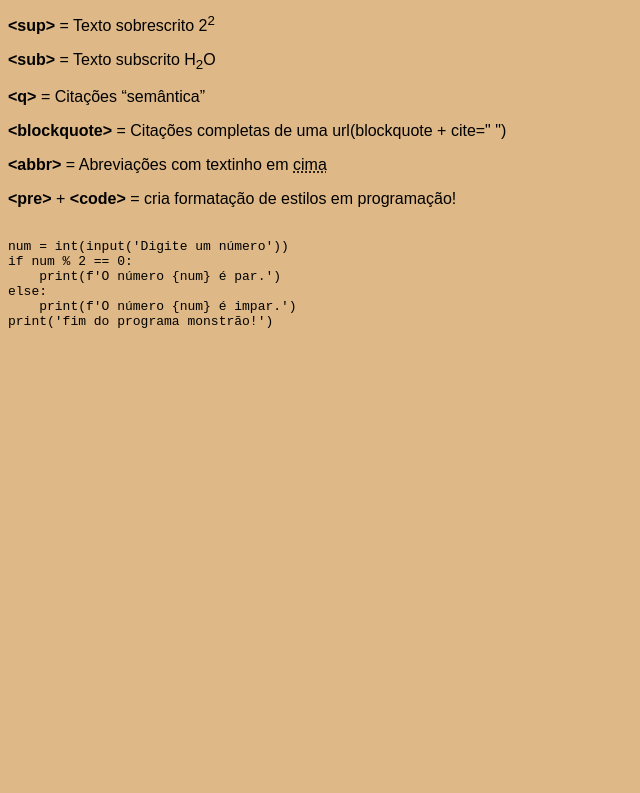
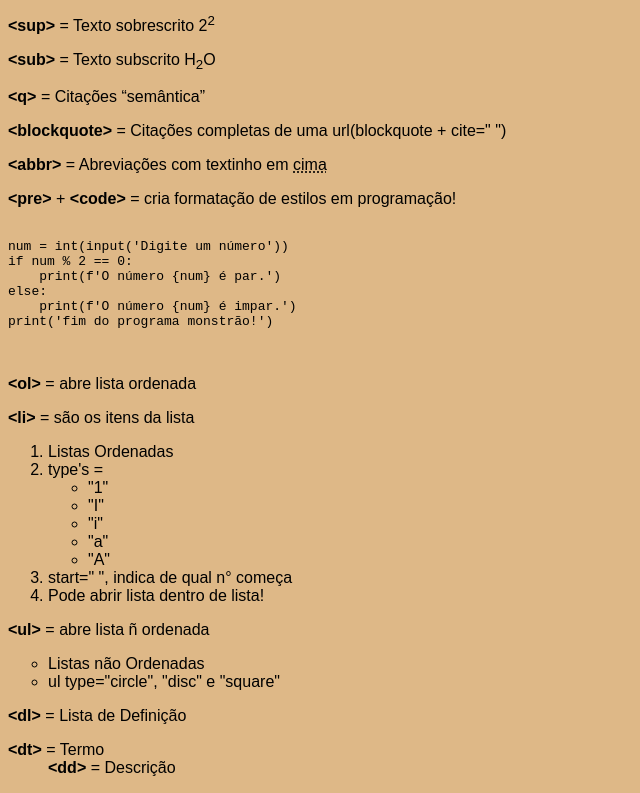
Before and after one commit to Sergiodcdn/html-css, a plain HTML site: page master/index.html in a window 1280 px wide. Shown: the part 944-1737 px from the top of the page, without its empty margins (0-640 px from the left). Before the commit the page ends 1316 px from the top, so only its background shows below. Drawn offline with Linux system fonts and the light colour scheme.

Commit message:
master até 9 ok

```diff
--- a/master/index.html
+++ b/master/index.html
@@ -16,7 +16,7 @@
     </style>
 </head>
 <body>
-    <h1>8 Olá, Mundo! 🐈</h1>
+    <h1>10 Olá, Mundo! 🐈</h1>
     <hr>
     <p><strong>&lt;p&gt;</strong> = Paragrafo</p>
     <p><strong>&lt;hr&gt;</strong> = Quebra de linha com uma linha</p>
@@ -51,5 +51,33 @@ else:
 print('fim do programa monstrão!')
         </code>
     </pre>
+
+    <p><strong>&lt;ol&gt;</strong> = abre lista ordenada </p>
+    <p><strong>&lt;li&gt;</strong> = são os itens da lista</p>
+    <ol>
+        <li>Listas Ordenadas</li>
+        <li>type's =</li>
+            <ul>
+                <li>"1"</li>
+                <li>"I"</li>
+                <li>"i"</li>
+                <li>"a"</li>
+                <li>"A"</li>
+            </ul>
+        <li>start=" ", indica de qual n° começa</li>
+        <li>Pode abrir lista dentro de lista!</li>
+    </ol>
+
+    <p><strong>&lt;ul&gt;</strong> = abre lista ñ ordenada </p>
+    <ul type="circle">
+        <li>Listas não Ordenadas</li>
+        <li>ul type="circle", "disc" e "square"</li>
+    </ul>
+
+    <p><strong>&lt;dl&gt;</strong> = Lista de Definição</p>
+    <dl>
+        <dt><strong>&lt;dt&gt;</strong> = Termo</dt>
+        <dd><strong>&lt;dd&gt;</strong> = Descrição</dd>
+    </dl>
 </body>
 </html>
```
